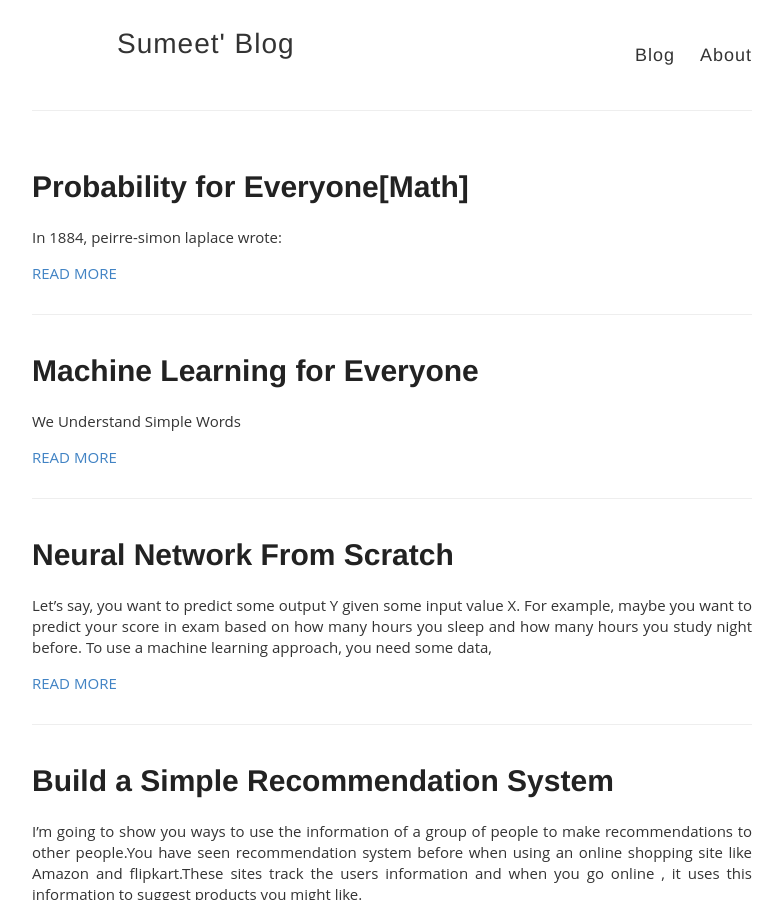
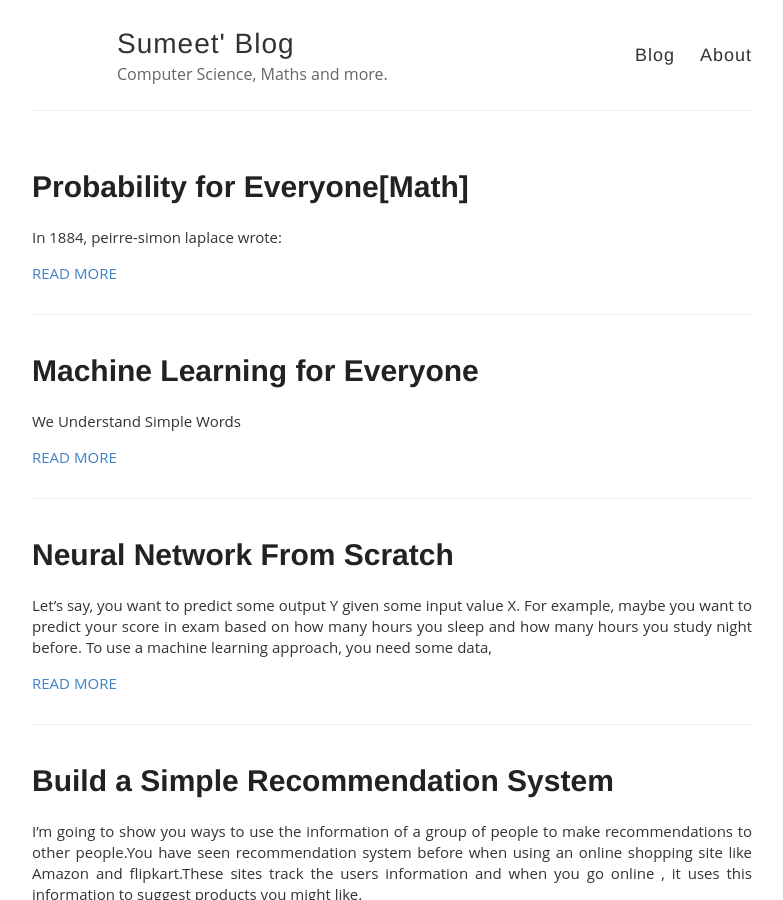
Before and after one commit to summii/summii.github.io, a Jekyll site: the page built from index.html, in a window 1280 px wide and 900 px high. Shown: the whole window, without its empty margins (248-1031 px from the left). Built offline with Jekyll 4.4.1, drawn with Linux system fonts in a browser that asks for light colours.

Commit message:
minor changes

```diff
--- a/_config.yml
+++ b/_config.yml
@@ -1,5 +1,5 @@
 name: Sumeet' Blog
-description:
+description: Computer Science, Maths and more.
 
 avatar:
 
```
Also changed, not shown: README.md.
